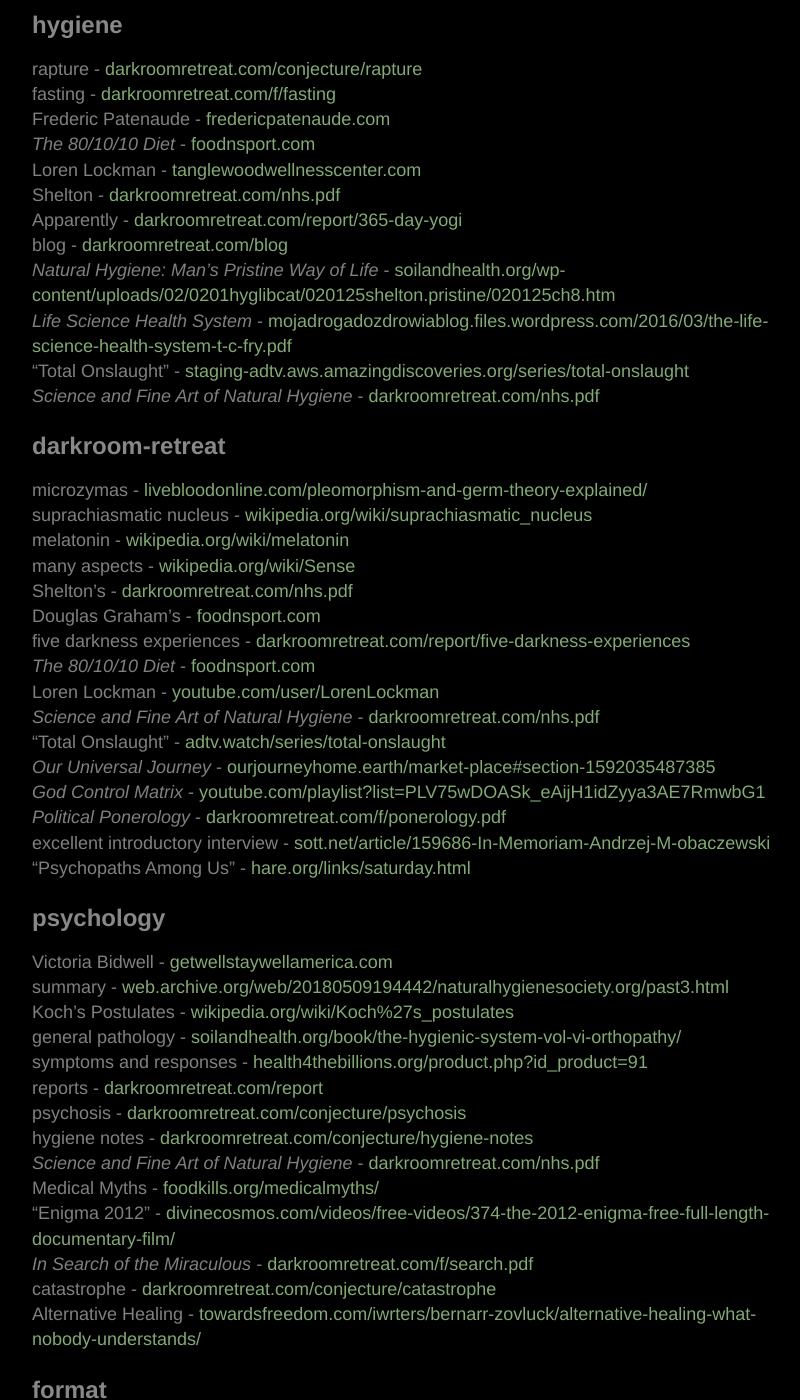
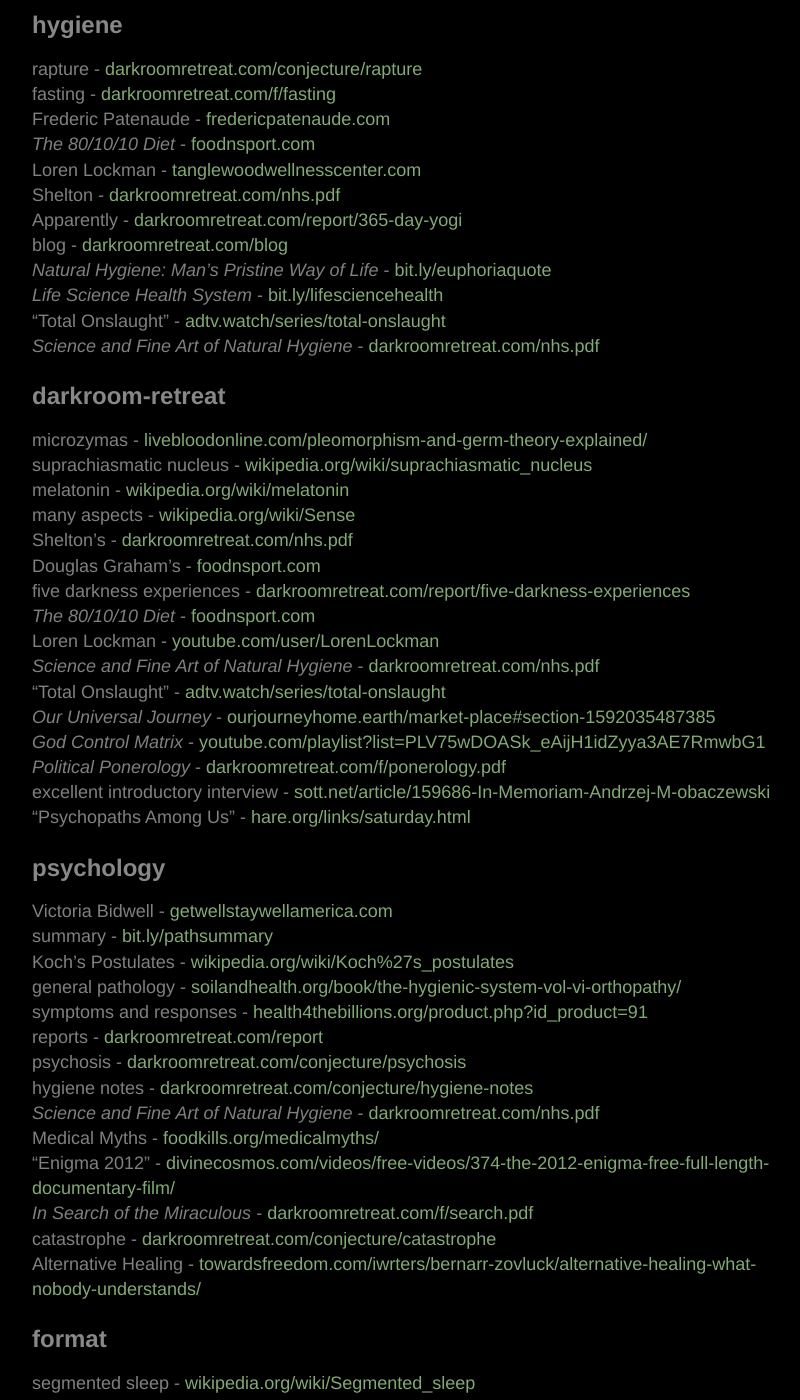
Before and after one commit to yodrew/yodrew.github.io, a Jekyll site: the page built from _pages/back/links.md, in a window 1280 px wide and 1400 px high, scrolled down 955 px. Shown: the whole window, without its empty margins (223-1023 px from the left). Built offline with Jekyll 4.4.1, drawn with Linux system fonts in a browser that asks for light colours; some of the changed text lies outside the part shown.

Commit message:
shorten links

```diff
--- a/_pages/back/links.md
+++ b/_pages/back/links.md
@@ -44,9 +44,9 @@
 Shelton - [darkroomretreat.com/nhs.pdf](https://darkroomretreat.com/nhs.pdf)
 Apparently - [darkroomretreat.com/report/365-day-yogi](https://darkroomretreat.com/report/365-day-yogi)
 blog - [darkroomretreat.com/blog](https://darkroomretreat.com/blog)
-*Natural Hygiene: Man's Pristine Way of Life* - [soilandhealth.org/wp-content/uploads/02/0201hyglibcat/020125shelton.pristine/020125ch8.htm](https://soilandhealth.org/wp-content/uploads/02/0201hyglibcat/020125shelton.pristine/020125ch8.htm)
-*Life Science Health System* - [mojadrogadozdrowiablog.files.wordpress.com/2016/03/the-life-science-health-system-t-c-fry.pdf](https://mojadrogadozdrowiablog.files.wordpress.com/2016/03/the-life-science-health-system-t-c-fry.pdf)
-"Total Onslaught" - [staging-adtv.aws.amazingdiscoveries.org/series/total-onslaught](https://staging-adtv.aws.amazingdiscoveries.org/series/total-onslaught)
+*Natural Hygiene: Man's Pristine Way of Life* - [bit.ly/euphoriaquote](https://bit.ly/euphoriaquote)
+*Life Science Health System* - [bit.ly/lifesciencehealth](https://bit.ly/lifesciencehealth)
+"Total Onslaught" - [adtv.watch/series/total-onslaught](https://adtv.watch/series/total-onslaught)
 *Science and Fine Art of Natural Hygiene* - [darkroomretreat.com/nhs.pdf](https://darkroomretreat.com/nhs.pdf)
 
 #### darkroom-retreat
@@ -71,7 +71,7 @@
 #### psychology
 
 Victoria Bidwell - [getwellstaywellamerica.com](https://getwellstaywellamerica.com)
-summary - [web.archive.org/web/20180509194442/naturalhygienesociety.org/past3.html](https://web.archive.org/web/20180509194442/naturalhygienesociety.org/past3.html)
+summary - [bit.ly/pathsummary](https://bit.ly/pathsummary)
 Koch's Postulates - [wikipedia.org/wiki/Koch%27s_postulates](https://en.wikipedia.org/wiki/Koch%27s_postulates)
 general pathology - [soilandhealth.org/book/the-hygienic-system-vol-vi-orthopathy/](https://soilandhealth.org/book/the-hygienic-system-vol-vi-orthopathy/)
 symptoms and responses - [health4thebillions.org/product.php?id_product=91](https://health4thebillions.org/product.php?id_product=91)
@@ -137,9 +137,9 @@
 high oxygen producers - [ted.com/talks/kamal_meattle_on_how_to_grow_your_own_fresh_air/transcript?language=en](https://www.ted.com/talks/kamal_meattle_on_how_to_grow_your_own_fresh_air/transcript?language=en)
 zip file - [darkroomretreat.com/darkroom-retreat.zip](https://darkroomretreat.com/darkroom-retreat.zip)
 removable partition - [andrewdurham.shutterfly.com/313](https://andrewdurham.shutterfly.com/313)
-Soundproofing tutorials - [soundproofingcompany.com/soundproofing101](https://www.soundproofingcompany.com/soundproofing101)
+Soundproofing tutorials - [bit.ly/soundproofingtutor](https://bit.ly/soundproofingtutor)
 DIY straight tube design - [420magazine.com/community/threads/diy-duct-silencer-muffler-super-cheap.176589/](https://www.420magazine.com/community/threads/diy-duct-silencer-muffler-super-cheap.176589/)
-silencer for sound booths - [whisperroom-shop.com/collections/frontpage/products/ventilation-silencing-system](https://whisperroom-shop.com/collections/frontpage/products/ventilation-silencing-system)
+for sound booths - [bit.ly/silencerbooth](https://bit.ly/silencerbooth)
 Heat Recovery Ventilator - [wikipedia.org/wiki/Heat_recovery_ventilation](https://en.wikipedia.org/wiki/Heat_recovery_ventilation)
 Viking House - [viking-house.ie](http://viking-house.ie)
 Fresh-R - [fresh-r.eu](https://fresh-r.eu)
@@ -166,7 +166,7 @@
 Immanuel Velikovsky - [velikovsky.info](https://www.velikovsky.info)
 Daniel Quinn - [ishmael.org](https://ishmael.org)
 Russel Means - [russellmeansfreedom.com](https://www.russellmeansfreedom.com)
-Prosper Waukon - [web.archive.org/web/20180808115113/http://waukonassociates.com](https://web.archive.org/web/20180808115113/http://waukonassociates.com)
+Prosper Waukon - [bit.ly/prosperwaukon](https://bit.ly/prosperwaukon)
 John Zerzan - [johnzerzan.net](https://www.johnzerzan.net)
 Jean Liedloff - [continuum-concept.org](https://continuum-concept.org)
 Joseph Chilton Pearce - [joseph-chilton-pearce.com/](https://joseph-chilton-pearce.com/)
@@ -174,7 +174,7 @@
 Paul - [blacklabworld.com](https://blacklabworld.com)
 Tantric Hinduism - [hohmpress.com/products/the-alchemy-of-transformation](https://www.hohmpress.com/products/the-alchemy-of-transformation)
 Purna Steinitz - [goo.gl/dEcMwg](https://goo.gl/dEcMwg)
-"Total Onslaught" - [staging-adtv.aws.amazingdiscoveries.org/series/total-onslaught](https://staging-adtv.aws.amazingdiscoveries.org/series/total-onslaught)
+"Total Onslaught" - [adtv.watch/series/total-onslaught](https://adtv.watch/series/total-onslaught)
 _Our Universal Journey_ - [ourjourneyhome.earth](https://ourjourneyhome.earth)
 YouTube interviews - [youtube.com/playlist?list=PLV75wDOASk_eAijH1idZyya3AE7RmwbG1](https://youtube.com/playlist?list=PLV75wDOASk_eAijH1idZyya3AE7RmwbG1)
 John Boyer - [facebook.com/boyerjewelry/](https://www.facebook.com/boyerjewelry/)
@@ -182,7 +182,7 @@
 *Science and Fine Art of Natural Hygiene* - [darkroomretreat.com/nhs.pdf](https://darkroomretreat.com/nhs.pdf)
 Dr Douglas Graham - [foodnsport.com](https://foodnsport.com)
 Jack Nuckols - [rockcreekmetalcraft.com](https://rockcreekmetalcraft.com)
-Willetta Warberg - [web.archive.org/web/20190421065127/http://willettawarberg.com:80/](https://web.archive.org/web/20190421065127/http://willettawarberg.com:80/)
+Willetta Warberg - [bit.ly/willettawarberg](https://bit.ly/willettawarberg)
 Arnaud Desjardins - [arnauddesjardinsdvds.com](https://arnauddesjardinsdvds.com)
 
 #### acknowledgments
@@ -216,7 +216,7 @@
 hygienic house - [darkroomretreat.com/plan](https://darkroomretreat.com/plan)
 Wise: andrewd1878 - [wise.com/share/andrewd1878](https://wise.com/share/andrewd1878)
 Venmo: @andrewdurham - [venmo.com/u/andrewdurham](https://venmo.com/u/andrewdurham)
-PayPal - [paypal.com/donate?token=aa7Yi4BeH9QEQlF0uONZowYEckaUtuDb2u1ZIwDisK3YVvEeLKWSr3ODkVOQjjqI6wr1UXWUyLsJjQ5V](https://www.paypal.com/donate?token=aa7Yi4BeH9QEQlF0uONZowYEckaUtuDb2u1ZIwDisK3YVvEeLKWSr3ODkVOQjjqI6wr1UXWUyLsJjQ5V)
+PayPal - [bit.ly/paypalandrew](https://bit.ly/paypalandrew)
 
 #### bio
 
```
Also changed, not shown: _pages/air.md (+3 -3 lines), _pages/back/bibliography-influences.md (+3 -3 lines), _pages/back/services.md (+1 -1 lines), _pages/hygiene.md (+2 -2 lines), _pages/psychology.md (+1 -1 lines).
